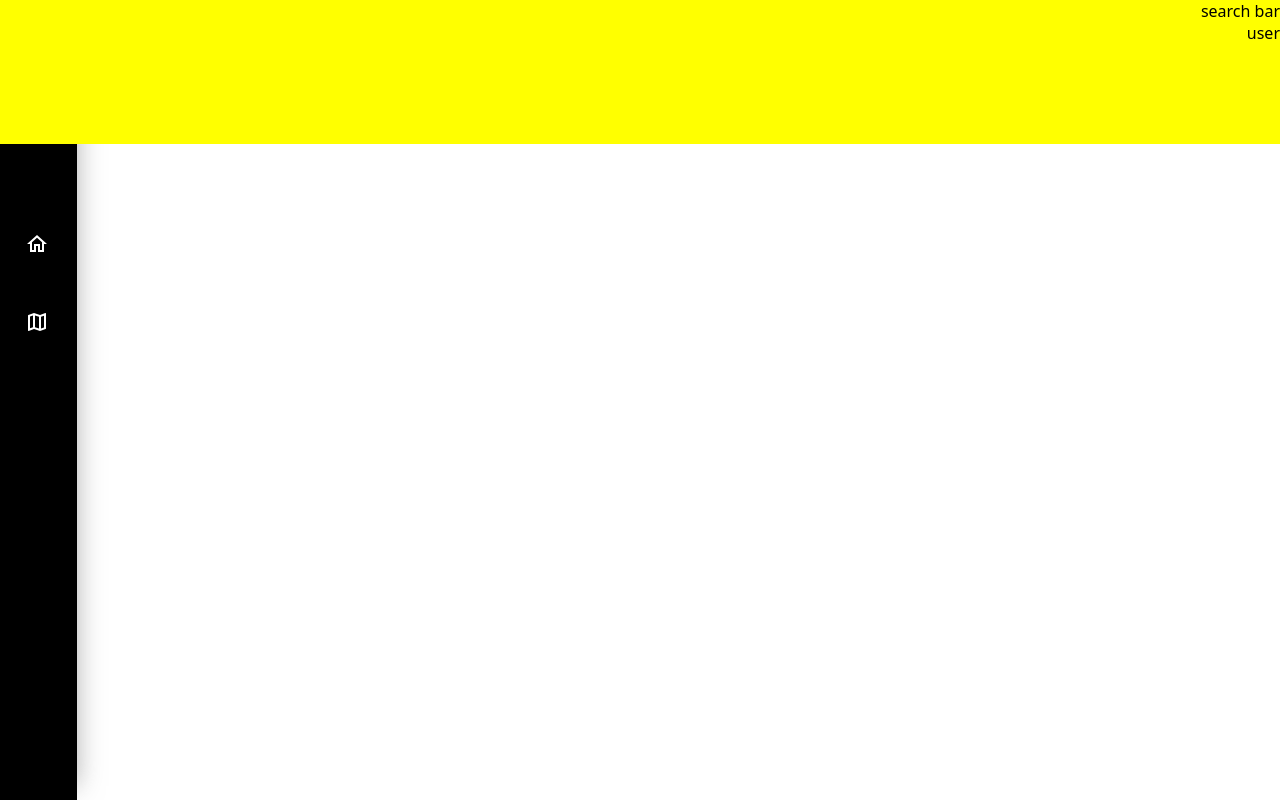
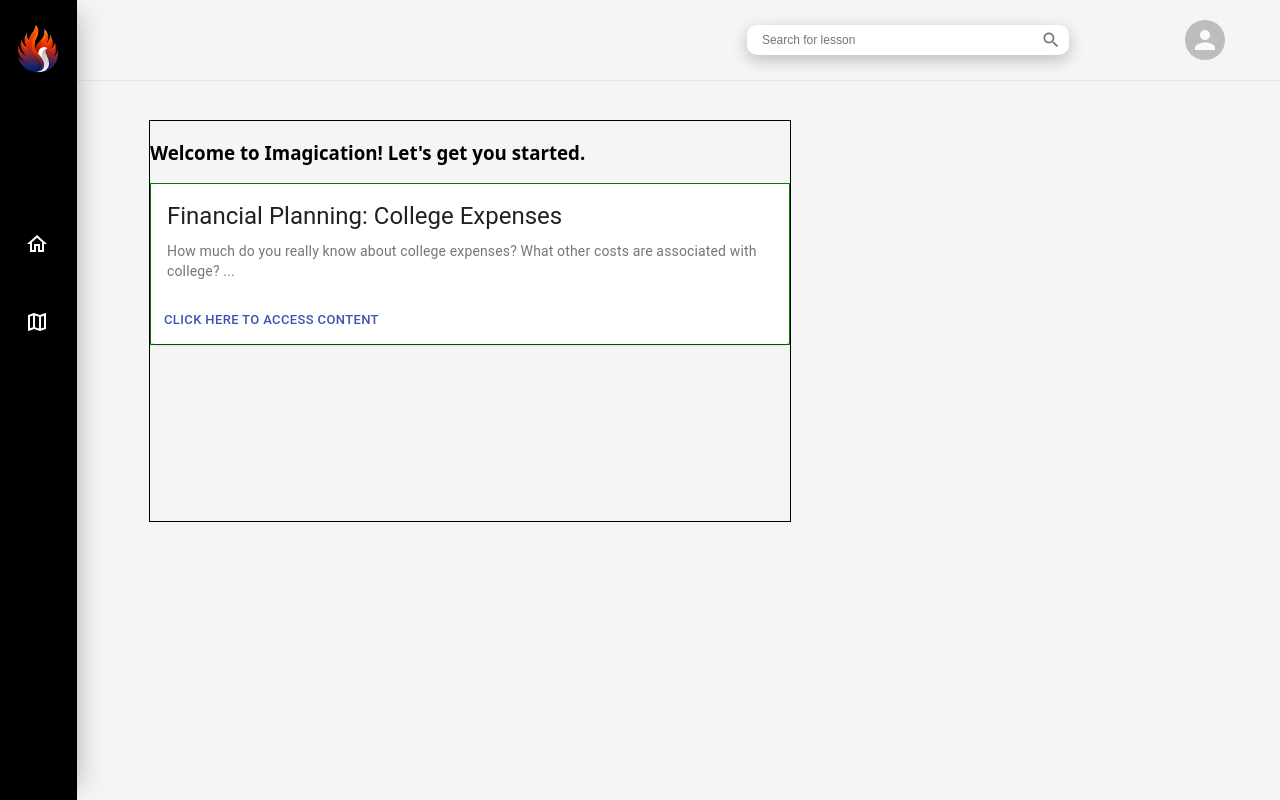
Before and after one commit to Diana-Rosado/diana-rosado.github.io, a React (Create React App) app: page /home in a window 1280 px wide. Built offline with nearby package versions, Linux system fonts and the light colour scheme.

Commit message:
dashboard

```diff
--- a/src/components/Dashboard/Dashboard.jsx
+++ b/src/components/Dashboard/Dashboard.jsx
@@ -1,5 +1,5 @@
 import React from "react";
-import { IconButton, Tooltip, Button, makeStyles } from "@material-ui/core";
+import { IconButton, Tooltip, Button, makeStyles, Icon, Avatar } from "@material-ui/core";
 import DashboardStyles from "./DashboardStyles.js";
 import Home from "../Dashboard/Home/homeDashboard.jsx";
 import { BrowserRouter as Router, Switch, Route, Link } from "react-router-dom";
@@ -8,6 +8,8 @@ import HomeIcon from '@material-ui/icons/HomeOutlined';
 import logo from '../Icons/bird.svg';
 import Map from '@material-ui/icons/MapOutlined';
 import Test from './MyPlan/Blank.jsx';
+import SearchIcon from '@material-ui/icons/Search';
+import AccountCircleIcon from '@material-ui/icons/AccountCircle';
 
 const useStyles = makeStyles(DashboardStyles);
 function Dashboard() {
@@ -30,16 +32,23 @@ function Dashboard() {
   ];
 
   return (
-    <div className={classes.home}>
+    <div style={{ backgroundColor: '#F5F5F5', height: '100vh' }}>
       <div className={classes.container}>
-        <section className={classes.header}>
-          <div>
-            search bar
-          </div>
-          <div>
-            user
-          </div>
-        </section>
+        <div>
+          <section className={classes.header}>
+            <form className={classes.form}>
+              <input type="search" placeholder="Search for lesson" className={classes.searchField} />
+              <IconButton className={classes.searchButton}>
+                <SearchIcon fontSize="small" />
+              </IconButton>
+            </form>
+            <div className={classes.user}>
+              <IconButton >
+                <Avatar fontSize="small" />
+              </IconButton>
+            </div>
+          </section>
+        </div>
 
         <section className={classes.sidebar}>
           <div className={classes.logo}>
--- a/src/components/Dashboard/DashboardStyles.js
+++ b/src/components/Dashboard/DashboardStyles.js
@@ -1,17 +1,46 @@
 import zIndex from "@material-ui/core/styles/zIndex";
 
 const DashboardStyles = {
-    container: {
+
+
+    header: {
+        width: '100vw',
+        height: '10vh',
+        float: 'right',
+        borderBottom: '1px solid #E5E5E5 ',
         display: 'flex',
+    },
+
+    user: {
+        display: 'flex',
+        flex: '0.5',
+
+    },
+    form: {
+        display: 'flex',
+        flexDirection: 'row',
+        flex: '5',
+        alignItems: 'center',
+        justifyContent: 'flex-end',
+        marginRight: '100px',
 
     },
 
-    header: {
-        width: '100vw',
-        zIndex: '3',
-        backgroundColor: 'yellow',
-        height: '18vh',
-        textAlign: 'end'
+
+    searchField: {
+        width: '30%',
+        boxShadow: '0px 5px 16px 0px rgba(0,0,0,0.23)',
+        padding: ' 10px 35px 10px 15px',
+        border: 'none',
+        borderRadius: '10px',
+        outline: 'none',
+        height: '30px',
+        fontSize: '12px',
+
+    },
+    searchButton: {
+        background: 'transparent',
+        marginLeft: '-40px',
     },
     logo: {
         gridArea: "logo",
@@ -38,12 +67,12 @@ const DashboardStyles = {
 
     sidebar: {
         backgroundColor: "black",
-        zIndex: '1',
         height: "100vh",
         boxShadow: "14px 0px 27px -14px rgba(131,131,131,0.63)",
         textAlign: "center",
         position: "fixed",
         width: "6vw",
+
         // minWidth: "110px !important",
     },
 };
--- a/src/components/Dashboard/Home/homeDashboard.jsx
+++ b/src/components/Dashboard/Home/homeDashboard.jsx
@@ -1,7 +1,6 @@
 import React from "react";
-import { makeStyles } from "@material-ui/core";
 import homeDashboardStyles from "./homeDashboardStyles.js";
-import { Button } from "@material-ui/core";
+import { makeStyles, Button, Card, CardActionArea, CardContent, Typography, CardActions } from "@material-ui/core";
 import plan from "../../Icons/plan.png";
 import { BrowserRouter as Router, Switch, Route, Link } from "react-router-dom";
 
@@ -11,7 +10,26 @@ function Dashboard() {
     return (
         <div className={classes.dashboard} >
             <section className={classes.greeting}>
-
+                <h1>Welcome to Imagication! Let's get you started.</h1>
+            </section>
+            <section className={classes.assignments}>
+                <Card style={{ height: '100%' }}>
+                    <CardActionArea>
+                        <CardContent>
+                            <Typography gutterBottom variant="h5" component="h2">
+                                Financial Planning: College Expenses
+                            </Typography>
+                            <Typography variant="body2" color="textSecondary" component="p">
+                                How much do you really know about college expenses? What other costs are associated with college? ...
+                            </Typography>
+                        </CardContent>
+                    </CardActionArea>
+                    <CardActions>
+                        <Button size="small" color="primary">
+                            Click Here to Access Content
+                        </Button>
+                    </CardActions>
+                </Card>
             </section>
         </div>
     );
--- a/src/components/Dashboard/Home/homeDashboardStyles.js
+++ b/src/components/Dashboard/Home/homeDashboardStyles.js
@@ -1,7 +1,15 @@
 const homeDashboardStyles = {
-  home: {
-    backgroundColor: 'red',
-  }
+  dashboard: {
+    width: '50vw',
+    marginLeft: '75px',
+    height: '50vh',
+    textAlign: 'start',
+    border: '1px solid black'
+  },
+
+  assignments: {
+    border: '1px solid green',
+  },
 };
 
 export default homeDashboardStyles;
```
Also changed, not shown: 1 other file (tests, documents, lock files or other folders).
